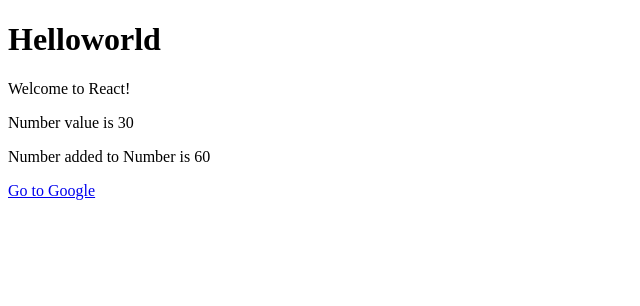
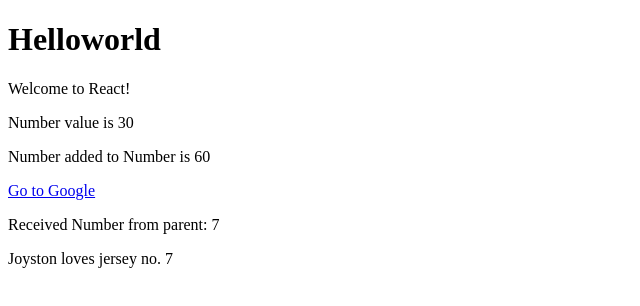
Before and after one commit to joyston/ReactApps, a React (Create React App) app in the folder demo-app/: page / in a window 1280 px wide. Shown: the top 306 px of the page, without its empty margins (0-640 px from the left). Built offline with nearby package versions, Linux system fonts and the light colour scheme.

Commit message:
-Practiced props in ReactJs

```diff
--- a/demo-app/src/App.js
+++ b/demo-app/src/App.js
@@ -1,9 +1,14 @@
 import Helloworld from "./Components/helloworld";
+import Content from "./Components/contents";
 
 function App() {
+  const name = "Joyston";
+  const num = 7;
+
   return (
     <div className="App">
-      <Helloworld />
+      <Helloworld numberProps={num} />
+      <Content name={name} number={num} />
     </div>
   );
 }
--- /dev/null
+++ b/demo-app/src/Components/contents.js
@@ -0,0 +1,8 @@
+import React from "react";
+
+//component to show multiple props
+export default function Content({ name, number }) {
+    return (
+        <p>{name} loves jersey no. {number}</p>
+    )
+}
--- a/demo-app/src/Components/helloworld.js
+++ b/demo-app/src/Components/helloworld.js
@@ -1,6 +1,6 @@
 import React from 'react'
 
-export default function Helloworld() {
+export default function Helloworld(props) {
 
     const greeting = "Welcome to React!";
     const number = 30;
@@ -13,6 +13,8 @@ export default function Helloworld() {
             <p>Number value is {number} </p>
             <p>Number added to Number is {number + number} </p>
             <a href={link}>Go to Google</a>
+            <p>Received Number from parent: {props.numberProps} </p>
+
         </div>
 
     )
```
